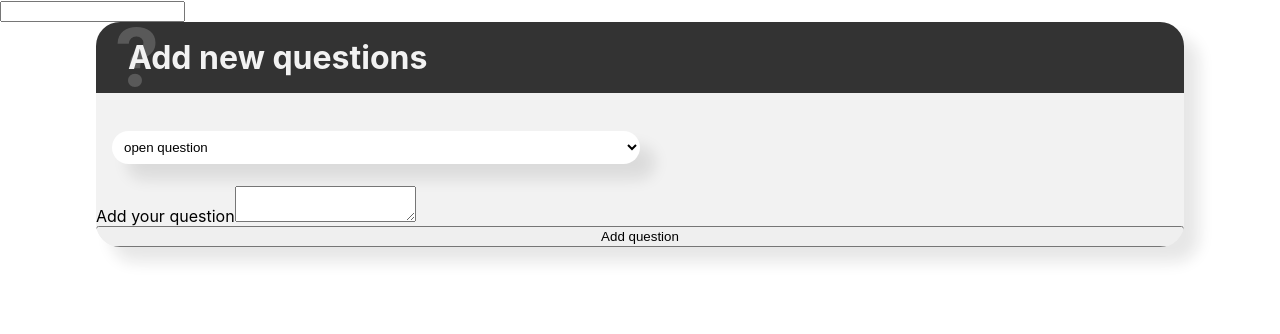
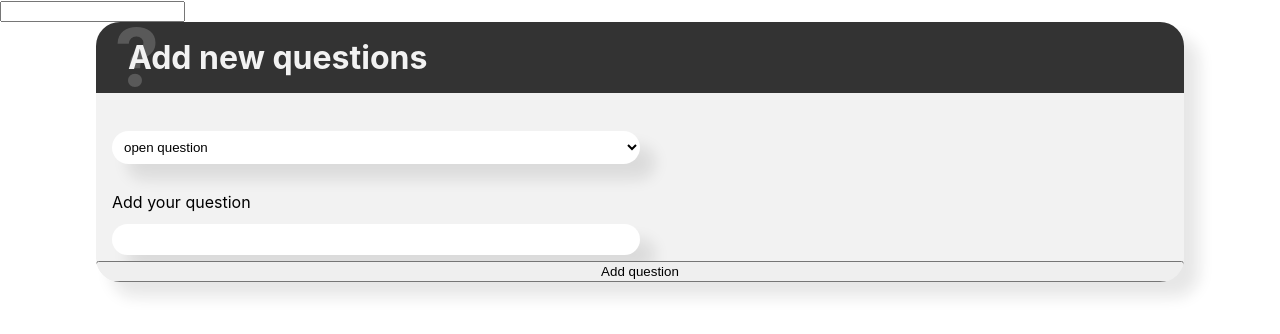
Before and after one commit to mikolertesx/r6-questions-app, a Next.js app: page / in a window 1280 px wide. Shown: the top 334 px of the page. Built offline with nearby package versions, Linux system fonts and the light colour scheme.

Commit message:
Added styles to the open question gen component

```diff
--- a/components/open-question-gen/index.jsx
+++ b/components/open-question-gen/index.jsx
@@ -1,13 +1,19 @@
+import styles from './styles.module.scss'
+
 const OpenQuestionGen = ({ setData, questionData }) => {
   return (
-    <>
-      <label htmlFor="">Add your question</label>
-      <textarea
+    <div className={styles['question-gen-container']}>
+      <label className={styles.label} htmlFor="">
+        Add your question
+      </label>
+      <input
+        className={styles.input}
+        type="text"
         onChange={(e) =>
           setData({ ...questionData, questionText: e.target.value })
         }
       />
-    </>
+    </div>
   )
 }
 
--- /dev/null
+++ b/components/open-question-gen/styles.module.scss
@@ -0,0 +1 @@
+@import 'styles/shared';
```
